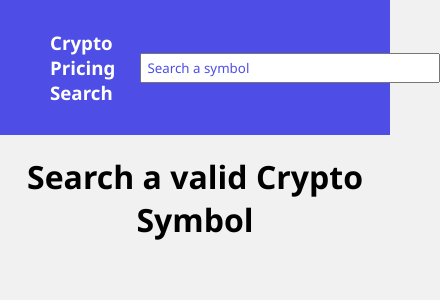
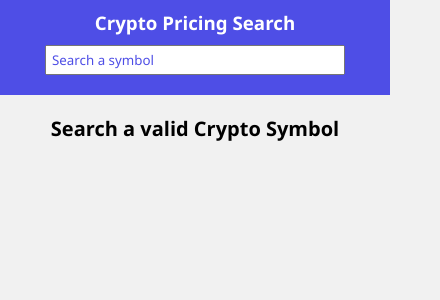
Before and after one commit to jaymbans/crypto-pricing, a React (Create React App) app in the folder crypto-pricing/: page / in a window 390 px wide. Shown: the top 300 px of the page, 440 px wide, since content can reach past the window. Built offline with nearby package versions, Linux system fonts and the light colour scheme.

Commit message:
mobile UI

```diff
--- a/crypto-pricing/src/style.css
+++ b/crypto-pricing/src/style.css
@@ -58,3 +58,19 @@ th {
 tr:not(:last-child) {
   border-bottom: 1px solid #f1f1f1;
 }
+
+@media only screen and (max-width: 600px) {
+  nav {
+    padding: 10px 0;
+    flex-direction: column;
+    height: auto;
+  }
+
+  #search {
+    margin: 10px auto;
+  }
+
+  h1 {
+    font-size: 20px;
+  }
+}
```
